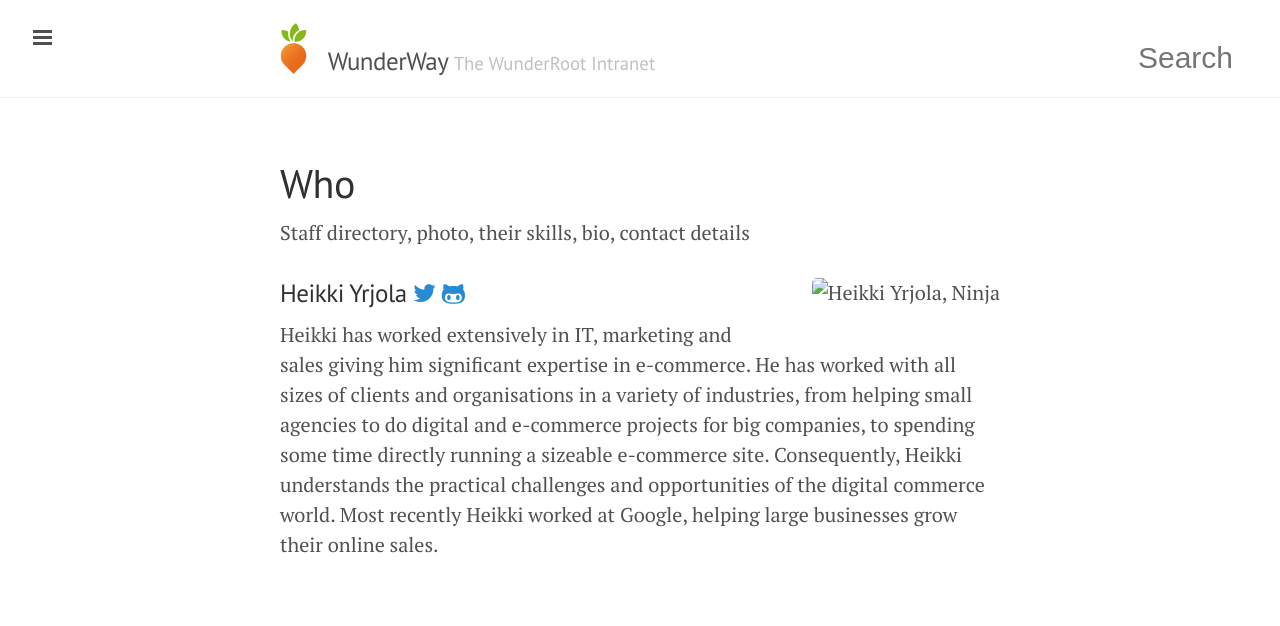
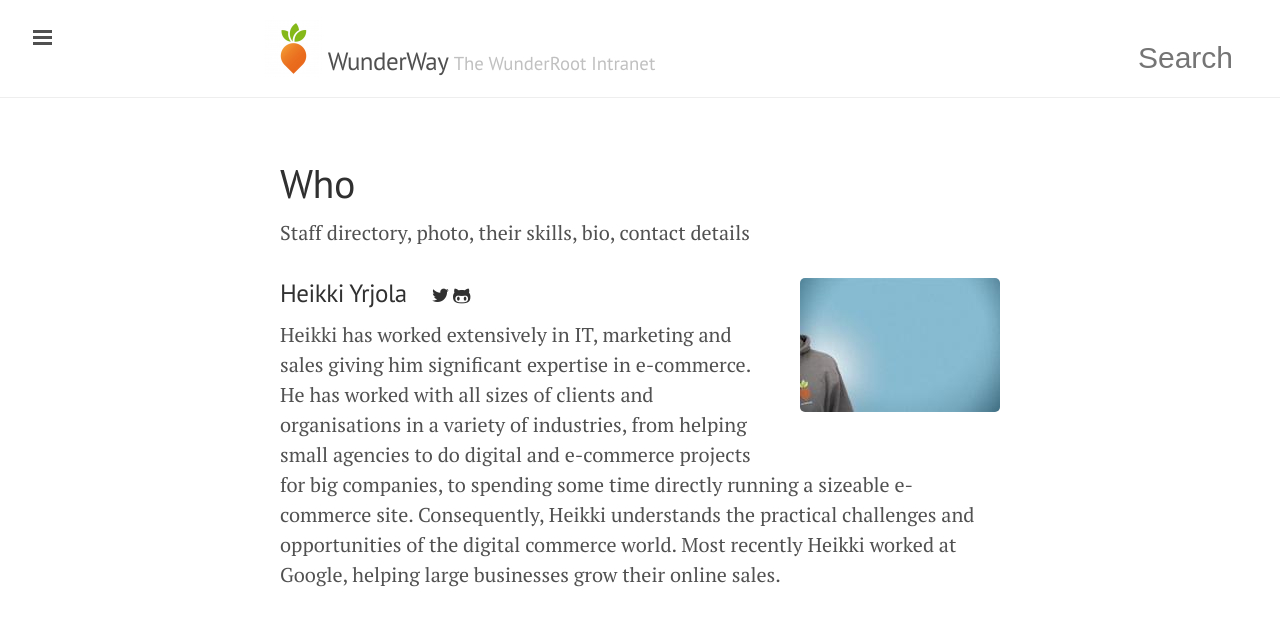
Before and after one commit to tormi/WunderWay, a Jekyll site: the page built from who/index.html, in a window 1280 px wide. Shown: the top 626 px of the page. Built offline with Jekyll 4.4.1, drawn with Linux system fonts in a browser that asks for light colours; nearby versions of some CDN libraries; Markdown is read by kramdown in place of the engine named in the settings.

Commit message:
US103 add nobody image and extra css classes for staff bios

```diff
--- a/public/css/wunder.css
+++ b/public/css/wunder.css
@@ -43,3 +43,16 @@
   float: right !important;
   margin: 0 0 2rem 2rem;
 }
+
+.social {
+  font-size: 0.75em;
+  padding-left: 1em;
+}
+a.icon-social:link,
+a.icon-social:visited {
+  color: #313131;
+}
+a.icon-social:hover,
+a.icon-social:active {
+  color: #268bd2;
+}
```
Also changed, not shown: public/images/nobody.jpg (added), public/images/nobody_sml.jpg (added).
